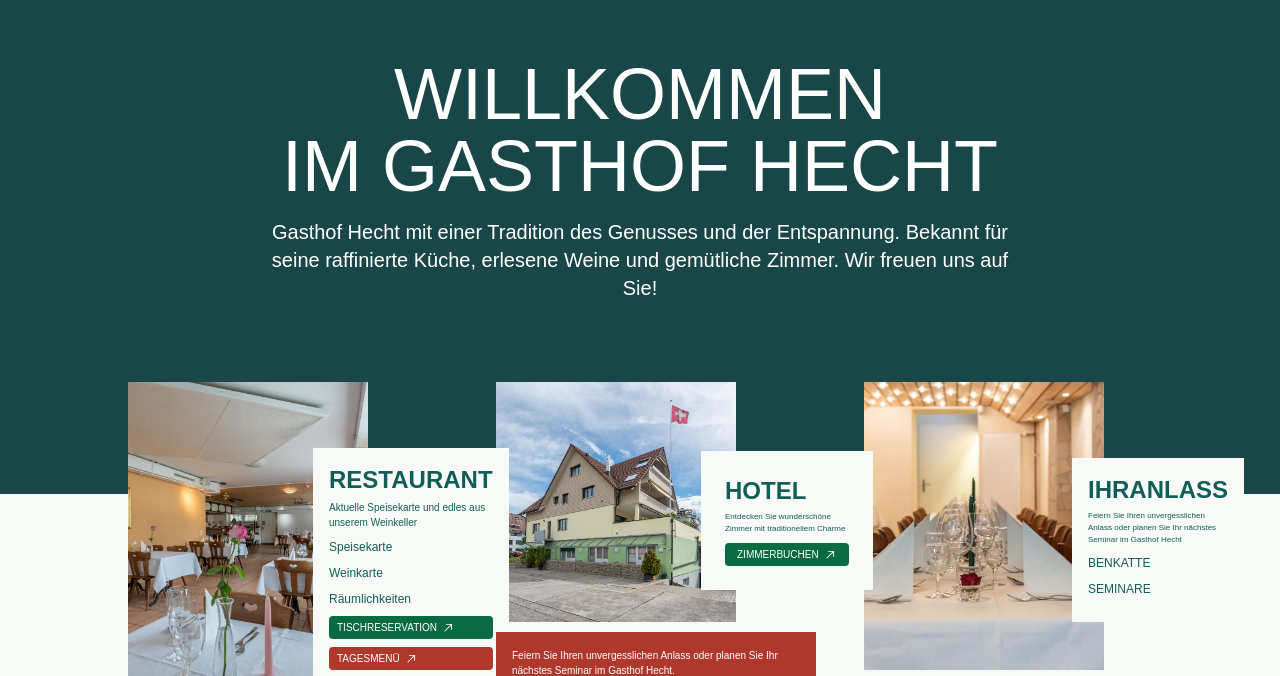
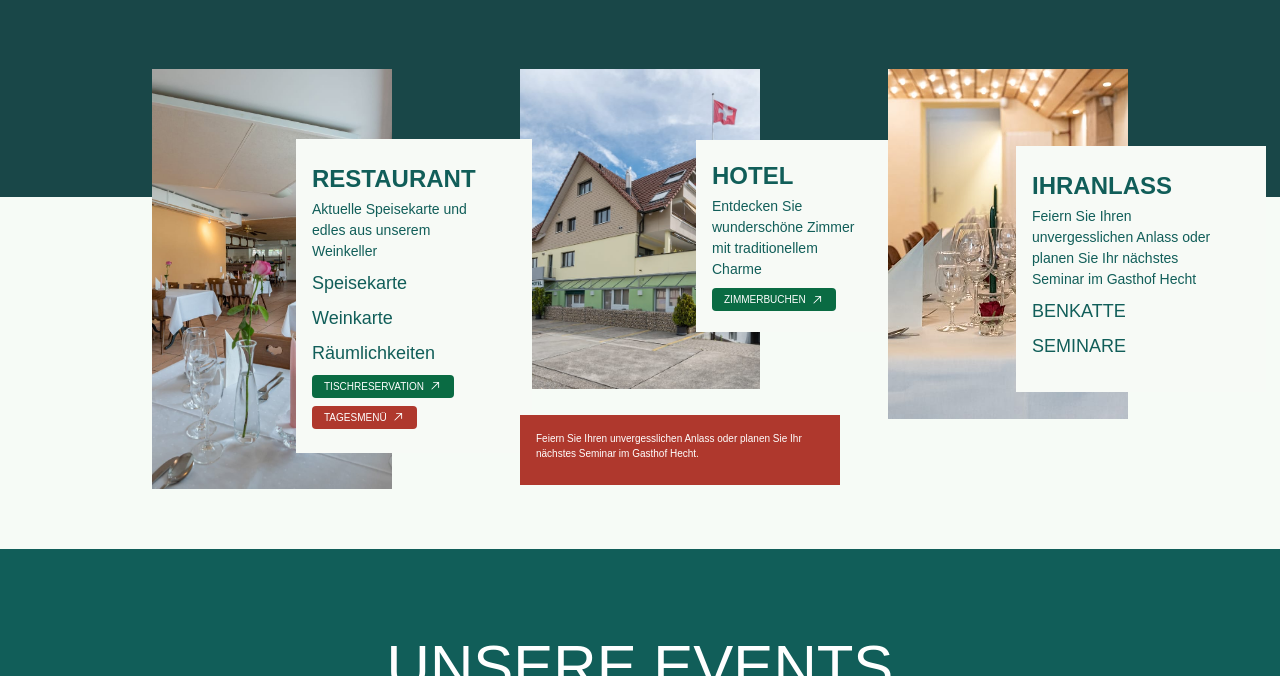
Before and after one commit to AvinasHSinha07/hotel-website, a Next.js app: page / in a window 1280 px wide. Shown: the part 1784-2460 px from the top of the page. Built offline with nearby package versions, Linux system fonts and the light colour scheme; a web font is replaced by a local one.

Commit message:
responsive

```diff
--- a/src/components/Hero.jsx
+++ b/src/components/Hero.jsx
@@ -18,10 +18,8 @@
           backgroundImage: "url('/alex-machado-80sv993lUKI-unsplash.jpg')",
         }}
       >
-        {/* Background Overlay */}
         <div className="absolute inset-0 bg-[#1A4A4D] opacity-90"></div>
 
-        {/* Header with Logo and Icons */}
         <div>
           <div className="absolute top-4 left-0 right-0 flex justify-between items-center px-8 lg:px-24 md:py-8 z-40">
             <div className="flex items-center">
@@ -31,10 +29,10 @@
                 height={250}
                 alt="Hotel 1"
                 className="md:w-20 md:h-20 w-12 h-12"
+
               />
             </div>
 
-            {/* Nav Items */}
             <div className="hidden md:flex space-x-8 font-vonique text-white">
               <a href="#hotel" className="hover:text-gray-300">
                 Hotel
@@ -46,15 +44,8 @@
                 Ihr Anlass
               </a>
               <a href="#uber-uns" className="hover:text-gray-300 -mt-1">
-                {/* ber uns */}
-
-        {/* AKTIVITÄTEN */}
-
-              {/* <span className="font-vonique">AKTIVIT</span> */}
                 <span className="font-poppins ">Ü</span>
                 <span className="font-vonique">ber uns</span>
-
-
               </a>
             </div>
 
@@ -69,7 +60,6 @@
             </div>
           </div>
 
-          {/* Menu Overlay */}
           {isMenuOpen && (
             <div className="fixed font-vonique inset-0 bg-black opacity-70  z-30 flex flex-col items-center justify-center transition duration-300 ease-in-out">
               <div className="text-white text-center space-y-8 text-2xl tracking-wide">
@@ -151,27 +141,23 @@
         </div>
 
         <div className="relative z-10">
-  {/* <div className="absolute inset-0 z-0"> */}
           <Image
-      src="/Vector.png" // Replace with your background image path
-      layout="responsive"
+            src="/Vector.png"
             width={1920}
             height={200}
             alt="Background Image"
-      className="w-full absolute -top-4"
+            className="w-full relative -top-[20px]"
           />
-  {/* </div> */}
+
           <Image
             src="/hero-bottomm.png"
-    layout="responsive"
             width={1920}
             height={200}
             alt="Bottom Image"
-    className="w-full relative z-10"
+            className="w-full absolute z-10 2xl:bottom-0 bottom-0"
           />
         </div>
 
-        {/* Circle Button */}
         <div className="relative z-10">
           <a
             href="#down-section"
--- a/src/components/Services.jsx
+++ b/src/components/Services.jsx
@@ -4,86 +4,100 @@
 
 export default function Services() {
   return (
-    <div className="">
-    <div className="z-10 text-white bg-[#F7FAF6] py-20 md:-mt-48 flex md:items-start items-center justify-center md:justify-start gap-8 flex-col md:flex-row xl:gap-[128px] 2xl:gap-[128px] lg:gap-[7%]  md:pl-[0%]  lg:pl-[8%] xl:pl-[10%] 2xl:pl-[20%] lg: md:pr-20">
+    <div className="bg-[#F6FBF6] py-12 lg:py-32 xl:py-40 xl:-mt-72 lg:-mt-60 flex items-center justify-center">
+      <div className="flex flex-col md:flex-row justify-start items-start gap-8 lg:gap-[60px] xl:gap-32 2xl:gap-32">
         <div className=" flex justify-center h-80 w-60 relative">
           <Image
-          src="/resturant.jpeg" // Replace with your image path
-          layout="responsive"
-          width={400} // Set the width to match the height ratio
-          height={400} // Adjust the height as needed
+            src="/resturant.jpeg"
+            width={400}
+            height={400}
             alt="Service Image 1"
-          className="object-cover"
+            className="object-cover xl:h-[420px] xl:w-[400px]  lg:h-[350px]"
           />
-        <div className="absolute xl:left-[185px] lg:left-[116px] 2xl:left-[185px]   md:bottom-4 bottom-0 z-10 flex flex-col justify-center md:bg-[#F7FAF6] bg-[#F7FAF6] bg-opacity-50 md:bg-opacity-100 p-4  text-teal-800 max-w-xs">
-          <h2 className="md:text-2xl text-lg font-bold mb-1 font-vonique">RESTAURANT</h2>
-          <p className="text-[10px] mb-2 font-nova">
+          <div className="absolute xl:left-[144px] lg:left-[116px] 2xl:left-[144px] xl:-bottom-16  md:bottom-0 bottom-0 z-10 flex flex-col justify-center md:bg-[#F7FAF6] bg-[#F7FAF6] bg-opacity-50 md:bg-opacity-100 p-4 xl:p-6 xl:pr-14 xl:pl-4   text-teal-800 max-w-xs">
+            <h2 className="md:text-2xl  text-lg font-bold mb-1 font-vonique">
+              RESTAURANT
+            </h2>
+            <p className="text-[10px] xl:text-[14px]  mb-2 font-nova">
               Aktuelle Speisekarte und edles aus unserem Weinkeller
             </p>
-          <ul className="text-[12px] mb-2 font-vonique space-y-2">
+            <ul className="text-[12px] xl:text-[18px] mb-2 font-vonique space-y-2">
               <li>Speisekarte</li>
               <li>Weinkarte</li>
               <li>Räumlichkeiten</li>
             </ul>
-          <div className="flex flex-col gap-2 ">
+            {/* <div className="flex flex-col gap-2 ">
               <button className="inline-flex items-center gap-1 bg-[#0A6B43] hover:bg-green-500 font-nova text-white font-extralight py-1 px-2 rounded text-[10px]">
                 TISCHRESERVATION
-              <GoArrowUpRight className="text-sm" /> {/* React Icon */}
+                <GoArrowUpRight className="text-sm" />
               </button>
-            <button className="inline-flex items-center gap-1 w-3/2 bg-[#AF382D]  font-extralight text-white py-1 px-2 font-nova rounded text-[10px]">
+              <button className="flex items-center gap-1 font-nova bg-[#0A6B43] hover:bg-green-500 text-white font-extralight py-1 px-3 rounded text-[10px]">
+                ZIMMERBUCHEN
+                <GoArrowUpRight className="text-sm" />
+              </button>
+            </div> */}
+            <div className="mb-2">
+              <button className="flex items-center gap-1 font-nova bg-[#0A6B43] hover:bg-green-500 text-white font-extralight py-1 px-3 rounded text-[10px]">
+                TISCHRESERVATION
+                <GoArrowUpRight className="text-sm" />
+              </button>
+            </div>
+            <div>
+              <button className="flex items-center gap-1 font-nova bg-[#AF382D] hover:bg-green-500 text-white font-extralight py-1 px-3 rounded text-[10px]">
                 TAGESMENÜ
-              <GoArrowUpRight className="text-sm" /> {/* React Icon */}
+                <GoArrowUpRight className="text-sm" />
               </button>
             </div>
           </div>
         </div>
+
         <div className=" flex justify-center h-60 w-60 relative">
           <Image
-          src="/hotel.jpeg" // Replace with your image path
-          layout="responsive"
-          width={640} // Set the width to match the height ratio
-          height={400} // Adjust the height as needed
+            src="/hotel.jpeg"
+            width={640}
+            height={400}
             alt="Service Image 2"
-          className="object-cover"
+            className="object-cover xl:h-[320px] xl:w-[400px]"
           />
-        <div className="absolute xl:left-[205px] 2xl:left-[205px] lg:left-[137px] md:bottom-[12px] lg:bottom-8 bottom-0 z-10 md:bg-[#F7FAF6] bg-opacity-50 md:bg-opacity-100 flex flex-col justify-center bg-white p-6 text-teal-800 max-w-xs">
-          <h2 className="md:text-2xl text-lg font-bold mb-1 font-vonique">HOTEL</h2>
-          <p className="text-[8px] mb-2 font-nova">
+          <div className="absolute xl:left-[176px] xl:h-48 xl:w-48 2xl:left-[177px] lg:left-[153px] md:bottom-[12px] lg:bottom-4 xl:-bottom-[23px] bottom-0 z-10 md:bg-[#F7FAF6] bg-opacity-50 md:bg-opacity-100 flex flex-col justify-center bg-white p-4 xl:p-6 xl:pl-4 text-teal-800">
+            <h2 className="md:text-2xl text-lg font-bold mb-1 font-vonique">
+              HOTEL
+            </h2>
+            <p className="text-[10px] xl:text-[14px] mb-2 font-nova w-full">
               Entdecken Sie wunderschöne Zimmer mit traditionellem Charme
             </p>
 
-          <div className="">
+            <div>
               <button className="flex items-center gap-1 font-nova bg-[#0A6B43] hover:bg-green-500 text-white font-extralight py-1 px-3 rounded text-[10px]">
                 ZIMMERBUCHEN
-              <GoArrowUpRight className="text-sm" /> {/* React Icon */}
+                <GoArrowUpRight className="text-sm" />
               </button>
             </div>
-          <div></div>
           </div>
-        <div className="absolute -bottom-20 left-0 hidden  z-10 md:flex flex-col justify-center xl:w-[400px] 2xl:w-[400px] lg:w-[300px] py-4 px-4 bg-[#AF382D] text-white xl:max-w-xs">
+
+          <div className="absolute -bottom-20 xl:-bottom-44 left-0 hidden  z-10 md:flex flex-col justify-center xl:w-[400px] 2xl:w-[400px] lg:w-[300px] py-4 px-4 bg-[#AF382D] text-white xl:max-w-xs">
             <p className="text-[10px] mb-2 font-nova">
-            Feiern Sie Ihren unvergesslichen Anlass oder planen Sie Ihr nächstes
-            Seminar im Gasthof Hecht.
+              Feiern Sie Ihren unvergesslichen Anlass oder planen Sie Ihr
+              nächstes Seminar im Gasthof Hecht.
             </p>
-          <div></div>
           </div>
         </div>
+
         <div className=" flex justify-center h-72 w-60 relative">
           <Image
-          src="/ihranlas.jpeg" // Replace with your image path
-          layout="responsive"
-          width={640} // Set the width to match the height ratio
-          height={400} // Adjust the height as needed
+            src="/ihranlas.jpeg"
+            width={640}
+            height={400}
             alt="Service Image 3"
-          className="object-cover"
+            className="object-cover xl:h-[350px] xl:w-[400px]"
           />
-        <div className="absolute xl:left-52 2xl:left-52 lg:left-40 md:bottom-4 lg:bottom-12 bottom-0 z-10 md:bg-[#F7FAF6] bg-opacity-50 md:bg-opacity-100  flex flex-col justify-center bg-white  p-4  text-teal-800 max-w-xs">
+          <div className="absolute xl:left-32 2xl:left-44 lg:left-40 md:bottom-4 lg:bottom-4 xl:-bottom-[35px]  bottom-0 z-10 md:bg-[#F7FAF6] bg-opacity-50 md:bg-opacity-100 flex flex-col justify-center bg-white p-4 xl:p-6 xl:pr-10 xl:pl-4 text-teal-800 max-w-xs xl:w-[250px] 2xl:w-[250px]">
             <h2 className="md:text-2xl text-lg font-bold mb-1">IHRANLASS</h2>
-          <p className="text-[8px] mb-2 font-nova ">
-            Feiern Sie Ihren unvergesslichen Anlass oder planen Sie Ihr nächstes
-            Seminar im Gasthof Hecht
+            <p className="text-[10px] xl:text-[14px] mb-2 font-nova">
+              Feiern Sie Ihren unvergesslichen Anlass oder planen Sie Ihr
+              nächstes Seminar im Gasthof Hecht
             </p>
-          <ul className="text-[12px] mb-2 font-vonique  space-y-2">
+            <ul className="text-[12px] xl:text-[18px] mb-2 font-vonique space-y-2">
               <li>BENKATTE</li>
               <li>SEMINARE</li>
             </ul>
```
Also changed, not shown: src/components/Aktivitaten.jsx (+3 -13 lines), src/components/NewsletterSection.jsx (+6 -18 lines), src/components/UnsereEvents.jsx (+10 -7 lines), public/Vector-1.png (added), src/components/newsletter.txt (deleted). Lines whose indentation alone changed are shown as unchanged.
